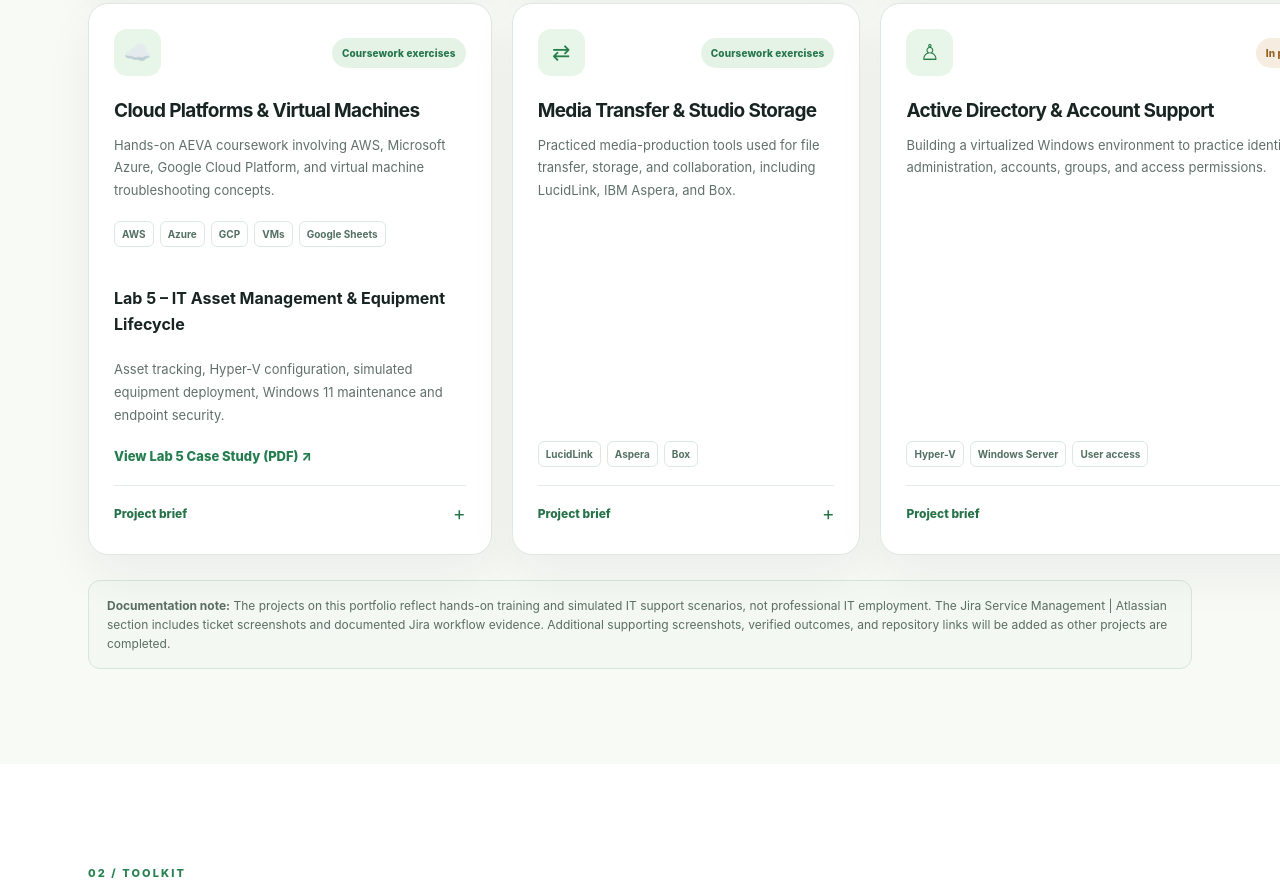
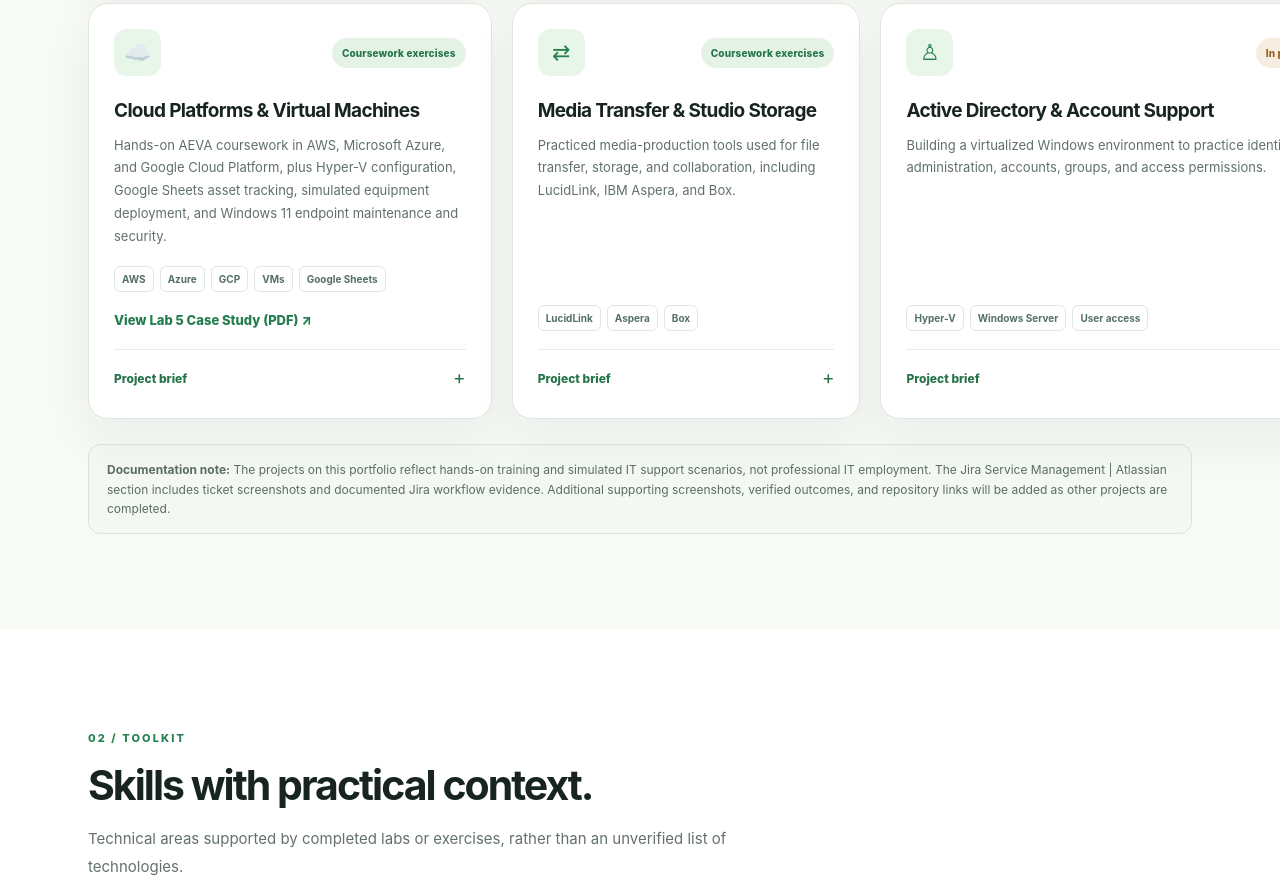
Before and after one commit to summerbaham/summerbaham.github.io, a plain HTML site: page index.html in a window 1280 px wide. Shown: the part 1887-2781 px from the top of the page. Drawn offline with Linux system fonts and the light colour scheme.

Commit message:
Consolidate Cloud Platforms and LAb 5 descriptions

```diff
--- a/index.html
+++ b/index.html
@@ -262,7 +262,7 @@ Jira Wi-Fi case study card.
 <span class="status">Coursework exercises</span>
 </div>
 <h3>Cloud Platforms &amp; Virtual Machines</h3>
-<p>Hands-on AEVA coursework involving AWS, Microsoft Azure, Google Cloud Platform, and virtual machine troubleshooting concepts.</p>
+<p>Hands-on AEVA coursework in AWS, Microsoft Azure, and Google Cloud Platform, plus Hyper-V configuration, Google Sheets asset tracking, simulated equipment deployment, and Windows 11 endpoint maintenance and security.</p>
 <div class="chips">
 <span class="chip">AWS</span>
 <span class="chip">Azure</span>
@@ -270,8 +270,7 @@ Jira Wi-Fi case study card.
 <span class="chip">VMs</span>
 <span class="chip">Google Sheets</span>
 </div>
-<h4>Lab 5 – IT Asset Management &amp; Equipment Lifecycle</h4>
-<p>Asset tracking, Hyper-V configuration, simulated equipment deployment, Windows 11 maintenance and endpoint security.</p>
+
 <a class="line-link"
 href="./Lab_5_IT_Asset_Management_and_Equipment_Lifecycle.pdf"
 target="_blank"
```
